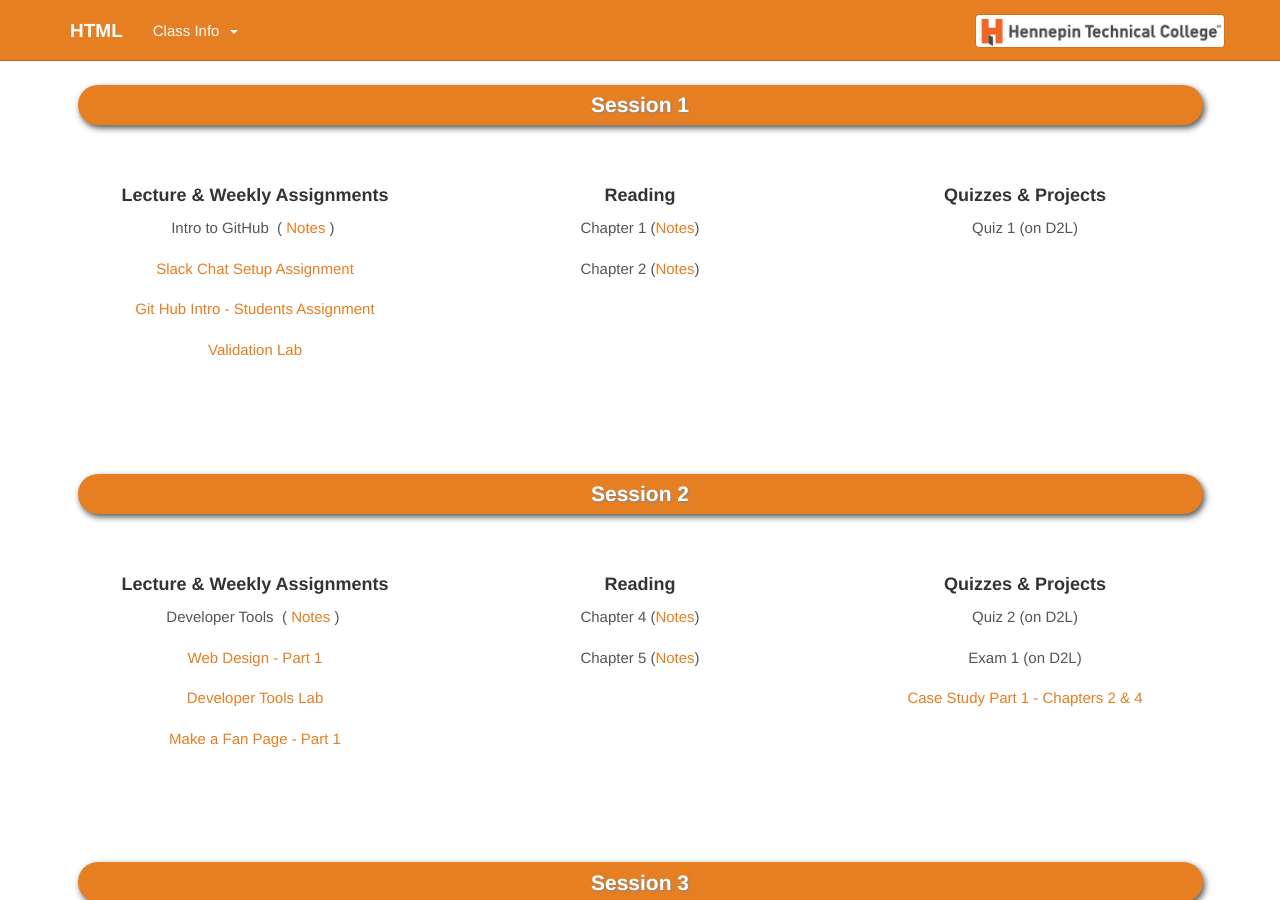
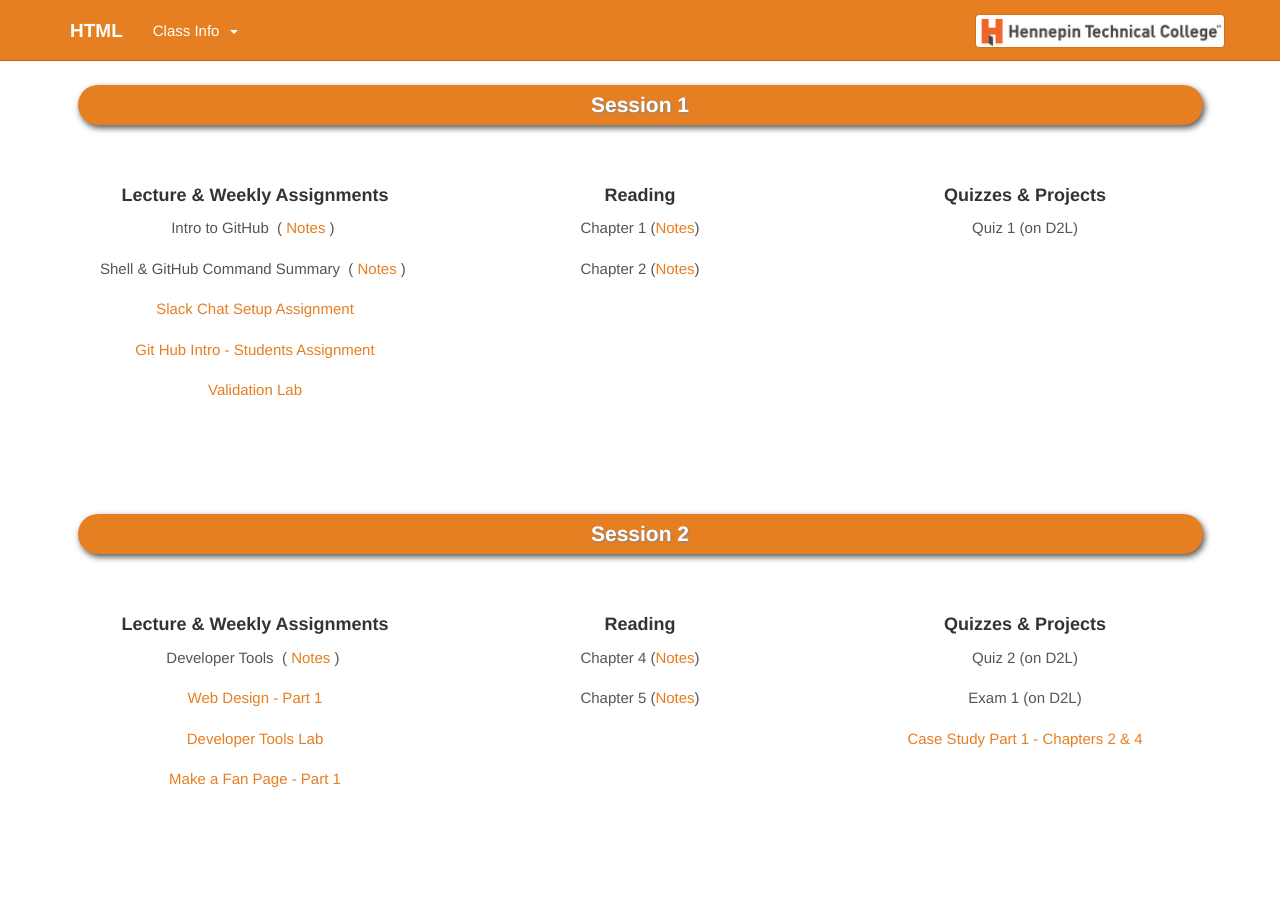
Before and after one commit to huskerman34/htc-ccis1301.github.io, a Jekyll site: the page built from _semesters/2016_2_Summer.md, in a window 1280 px wide and 900 px high, scrolled down 501 px. Built offline with Jekyll 4.4.1, drawn with Linux system fonts in a browser that asks for light colours; some web fonts are replaced.

Commit message:
added command summary

```diff
--- a/_semesters/2016_2_Summer.md
+++ b/_semesters/2016_2_Summer.md
@@ -9,7 +9,9 @@ sessions:
       -
         title: "Intro to GitHub"
         notes_url: "/lecture_notes/gitHub.html"
-        #slides_url: "/assets/slides/html_github.pdf"
+      -
+        title: "Shell & GitHub Command Summary"
+        notes_url: "/lecture_notes/shell-github-cmds.html"
 
     readings:
       -
```
